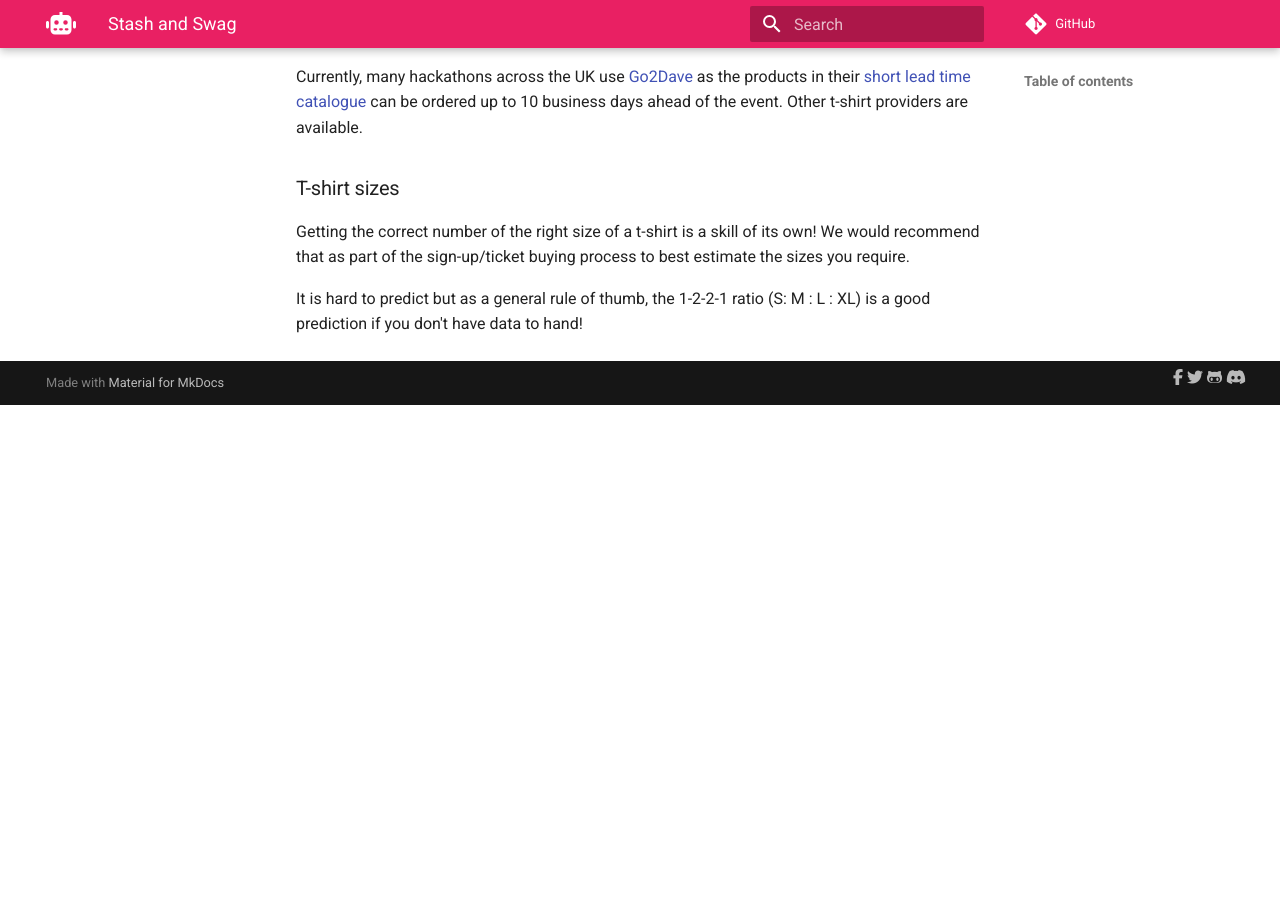
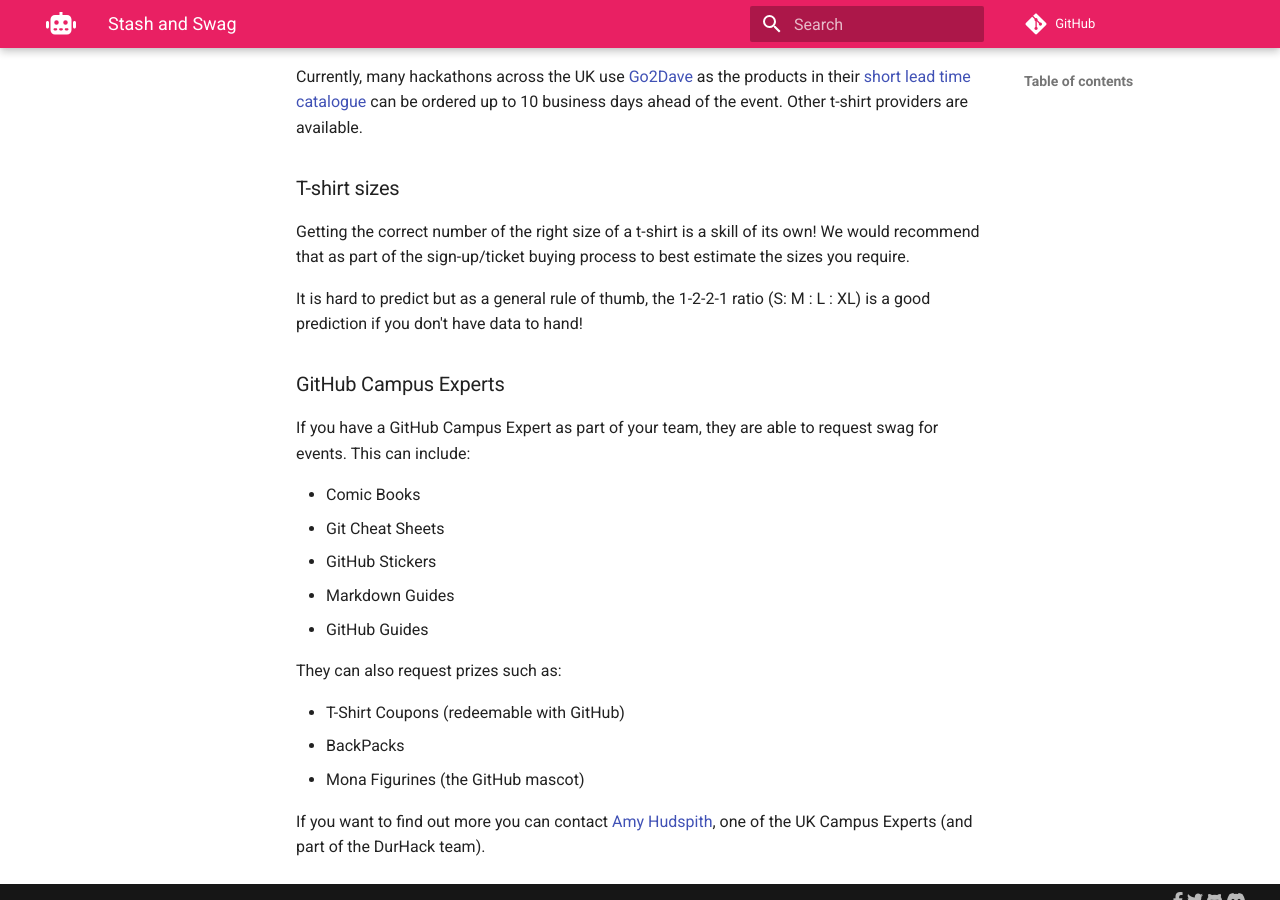
Before and after one commit to Athons/wiki, an MkDocs documentation site: the page built from docs/organise/before/stash_and_swag.md, in a window 1280 px wide and 900 px high, scrolled down 1754 px. Built offline with MkDocs 1.6.1 and Material for MkDocs 9.7.7, drawn with Linux system fonts in a browser that asks for light colours; nearby versions of some CDN libraries; comment, search, counter and statistics services are not loaded; before the commit the page ends 2159 px from its top, so only the background shows below that.

Commit message:
Added GitHub swag info (#227)

```diff
--- a/docs/organise/before/stash_and_swag.md
+++ b/docs/organise/before/stash_and_swag.md
@@ -58,3 +58,21 @@
 Getting the correct number of the right size of a t-shirt is a skill of its own! We would recommend that as part of the sign-up/ticket buying process to best estimate the sizes you require.
 
 It is hard to predict but as a general rule of thumb, the 1-2-2-1 ratio (S: M : L : XL) is a good prediction if you don't have data to hand!
+
+### GitHub Campus Experts
+
+If you have a GitHub Campus Expert as part of your team, they are able to request swag for events. This can include:
+
+-   Comic Books
+-   Git Cheat Sheets
+-   GitHub Stickers
+-   Markdown Guides
+-   GitHub Guides
+
+They can also request prizes such as:
+
+-   T-Shirt Coupons (redeemable with GitHub)
+-   BackPacks
+-   Mona Figurines (the GitHub mascot)
+
+If you want to find out more you can contact [Amy Hudspith](https://www.linkedin.com/in/amyhudspith/), one of the UK Campus Experts (and part of the DurHack team).
```
